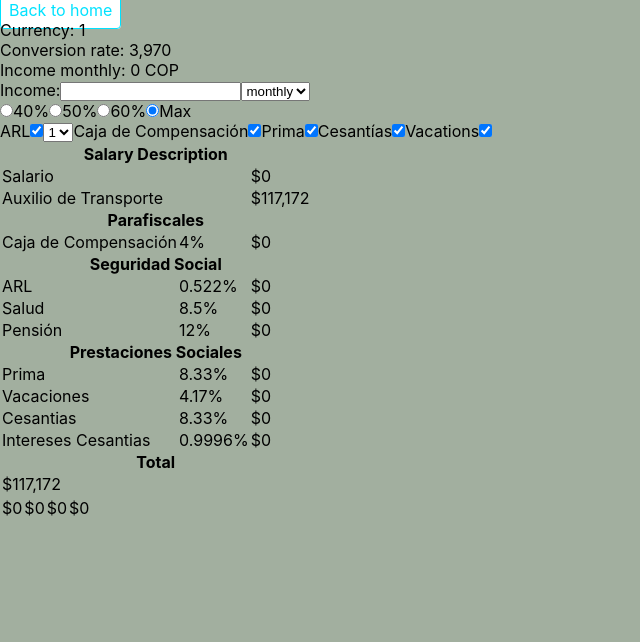
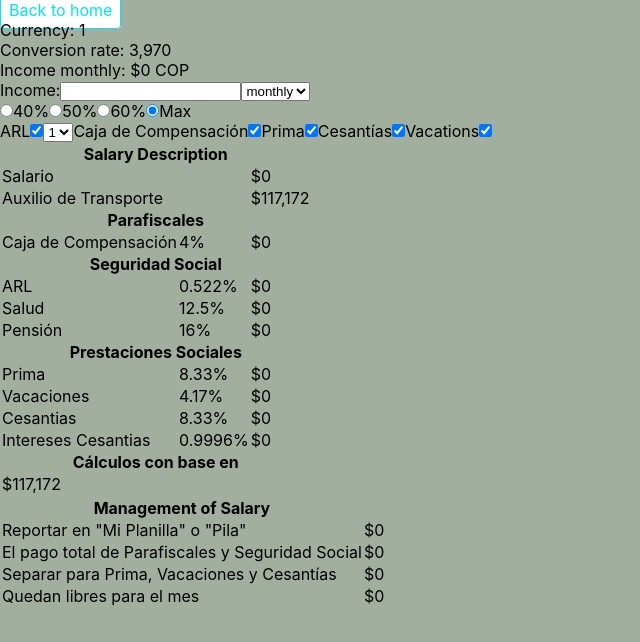
Before and after one commit to Luis-S-S/foreign, a React (Create React App) app: page /1 in a window 1280 px wide. Shown: the top 642 px of the page, without its empty margins (0-640 px from the left). Built offline with nearby package versions, Linux system fonts and the light colour scheme.

Commit message:
feat: complete ManagementTable

```diff
--- a/src/components/ChartTable/index.tsx
+++ b/src/components/ChartTable/index.tsx
@@ -69,13 +69,21 @@ const SeguridadSocial: React.FC<Props> = ({ bases, opt, salary }) => (
     </tr>
     <tr>
       <td>Salud</td>
-      <td>{`${bases.healthEmployer}%`}</td>
-      <td>{displayNumber((salary * bases.healthEmployer) / 100)}</td>
+      <td>{`${bases.health}%`}</td>
+      <td>{displayNumber((salary * bases.health) / 100)}</td>
     </tr>
     <tr>
       <td>Pensión</td>
-      <td>{`${bases.pensionEmployer}%`}</td>
-      <td>{displayNumber((salary * bases.pensionEmployer) / 100)}</td>
+      <td>
+        {`${opt.monthlyIncomeCOP > bases.pensionBreakpoint
+          ? bases.pension + 1
+          : bases.pension}%`}
+      </td>
+      <td>
+        {displayNumber(opt.monthlyIncomeCOP > bases.pensionBreakpoint
+          ? ((salary * (bases.pension + 1)) / 100)
+          : ((salary * bases.pension) / 100))}
+      </td>
     </tr>
   </>
 );
@@ -140,7 +148,7 @@ const ChartTable: React.FC<Props> = ({ bases, opt, salary }) => {
         <SeguridadSocial bases={bases} opt={opt} salary={salary} />
         <Prestaciones bases={bases} opt={opt} salary={salary} />
         <tr>
-          <th colSpan={3}>Total</th>
+          <th colSpan={3}>Cálculos con base en</th>
         </tr>
         <tr>
           <td colSpan={3}>{displayNumber(total)}</td>
--- a/src/components/ManagementTable/index.tsx
+++ b/src/components/ManagementTable/index.tsx
@@ -1,9 +1,13 @@
+/* eslint-disable max-len */
 import React from 'react';
 
 import { Bases, Options } from '../../index.d';
 
 import {
-  calculateParafiscales, calculatePrestaciones, calculateSeguridadSocial, displayNumber,
+  calculateParafiscales,
+  calculatePrestaciones,
+  calculateSeguridadSocial,
+  displayNumber,
 } from '../../service/functions';
 
 interface Props {
@@ -23,12 +27,31 @@ const ManagementTable: React.FC<Props> = ({ bases, opt, salary }) => {
   }, [opt, salary]);
   return (
     <table>
-      <tr>
-        <td>{displayNumber(parafiscales)}</td>
-        <td>{displayNumber(prestaciones)}</td>
-        <td>{displayNumber(seguridadSocial)}</td>
-        <td>{displayNumber(salary)}</td>
-      </tr>
+      <thead>
+        <tr>
+          <th>Management of Salary</th>
+        </tr>
+      </thead>
+      <tbody>
+        <tr>
+          <td>Reportar en &quot;Mi Planilla&quot; o &quot;Pila&quot;</td>
+          <td>{displayNumber(salary)}</td>
+        </tr>
+        <tr>
+          <td>El pago total de Parafiscales y Seguridad Social</td>
+          <td>{displayNumber(parafiscales + seguridadSocial)}</td>
+        </tr>
+        <tr>
+          <td>Separar para Prima, Vacaciones y Cesantías</td>
+          <td>{displayNumber(prestaciones)}</td>
+        </tr>
+        <tr>
+          <td>Quedan libres para el mes</td>
+          <td>
+            {displayNumber(opt.monthlyIncomeCOP - (parafiscales + prestaciones + seguridadSocial))}
+          </td>
+        </tr>
+      </tbody>
     </table>
   );
 };
--- a/src/index.d.ts
+++ b/src/index.d.ts
@@ -12,12 +12,10 @@ export interface Bases {
     cesantias: number;
     comprehensiveWage: number;
     familiarCompensation: number;
-    healthEmployer: number;
-    healthWorker: number;
+    health: number;
     interestCesantias: number;
     minWage: number;
-    pensionEmployer: number;
-    pensionWorker: number;
+    pension: number;
     pensionBreakpoint: number;
     salary: number;
     transportationAllowance: number;
--- a/src/pages/Chart/index.tsx
+++ b/src/pages/Chart/index.tsx
@@ -3,7 +3,7 @@ import { useParams, Link } from 'react-router-dom';
 
 import { Bases, Options, RadioList } from '../../index.d';
 import data from '../../service/data.json';
-import { formatNumsToString, calculateSalary } from '../../service/functions';
+import { displayNumber, formatNumsToString, calculateSalary } from '../../service/functions';
 
 import IncomeSetup from '../../components/IncomeSetup';
 import RadioListInput from '../../components/RadioList';
@@ -44,7 +44,7 @@ const Chart: React.FC = () => {
       <section className="chart__top-section">
         <p>{`Currency: ${currency}`}</p>
         <p>{`Conversion rate: ${formatNumsToString(conversionRate)}`}</p>
-        <p>{`Income monthly: ${formatNumsToString(options.monthlyIncomeCOP)} COP`}</p>
+        <p>{`Income monthly: ${displayNumber(options.monthlyIncomeCOP)} COP`}</p>
         <IncomeSetup
           options={options}
           setOptions={setOptions}
--- a/src/service/data.json
+++ b/src/service/data.json
@@ -22,12 +22,10 @@
       "cesantias": 8.33,
       "comprehensiveWage": 13000000,
       "familiarCompensation": 4,
-      "healthEmployer": 8.5,
-      "healthWorker": 4,
+      "health": 12.5,
       "interestCesantias": 0.9996,
       "minWage": 1000000,
-      "pensionEmployer": 12,
-      "pensionWorker": 4,
+      "pension": 16,
       "pensionBreakpoint": 5874064,
       "salary": 100,
       "transportationAllowance": 117172,
--- a/src/service/functions.ts
+++ b/src/service/functions.ts
@@ -10,7 +10,7 @@ export const formatTwoDecimals = (value: string | number): number => {
 
 export const formatNumsToString = (value: number): string => value.toString().replace(/\B(?=(\d{3})+(?!\d))/g, ',');
 
-export const displayNumber = (num: number) => `$${formatNumsToString(formatTwoDecimals(num))}`;
+export const displayNumber = (num: number) => `$${formatNumsToString(Math.round(num))}`;
 
 export const confirmValue = (initialValue: number, isIncluded: boolean): number => (isIncluded ? initialValue : 0);
 
@@ -22,7 +22,7 @@ export const calculateSalary = (bases: Bases, opt: Options): number => {
   let salary: number = 0;
   let calcSalary: number = 0;
 
-  const descriptorX = bases.salary + bases.healthEmployer + bases.pensionEmployer
+  const descriptorX = bases.salary + bases.health + bases.pension
     + confirmValue(selectArl(bases.arl, opt.typeOfArl), opt.arl)
     + confirmValue(bases.familiarCompensation, opt.familiarCompensation)
     + confirmValue(bases.vacations, opt.vacations)
@@ -60,8 +60,8 @@ export const calculateParafiscales = (salary: number, opt: Options, bases: Bases
 
 export const calculateSeguridadSocial = (salary: number, opt: Options, bases: Bases): number => (
   confirmValue(((salary * bases.arl[opt.typeOfArl]) / 100), opt.arl)
-      + ((salary * bases.healthEmployer) / 100)
-      + (opt.monthlyIncomeCOP > bases.pensionBreakpoint ? ((salary * (bases.pensionEmployer + 1)) / 100) : ((salary * bases.pensionEmployer) / 100))
+      + ((salary * bases.health) / 100)
+      + (opt.monthlyIncomeCOP > bases.pensionBreakpoint ? ((salary * (bases.pension + 1)) / 100) : ((salary * bases.pension) / 100))
 );
 
 export const calculatePrestaciones = (salary: number, opt: Options, bases: Bases): number => (
```
